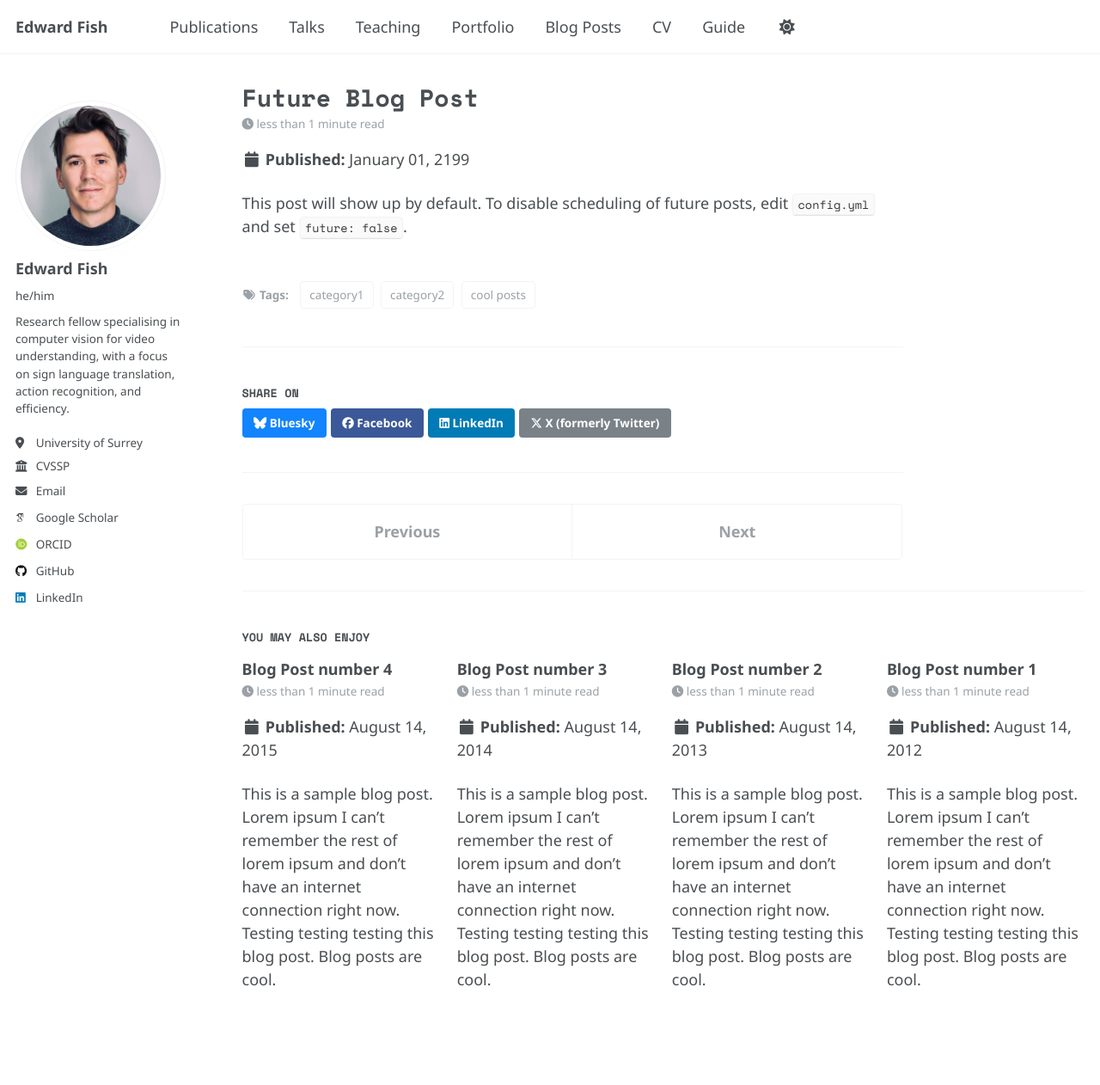
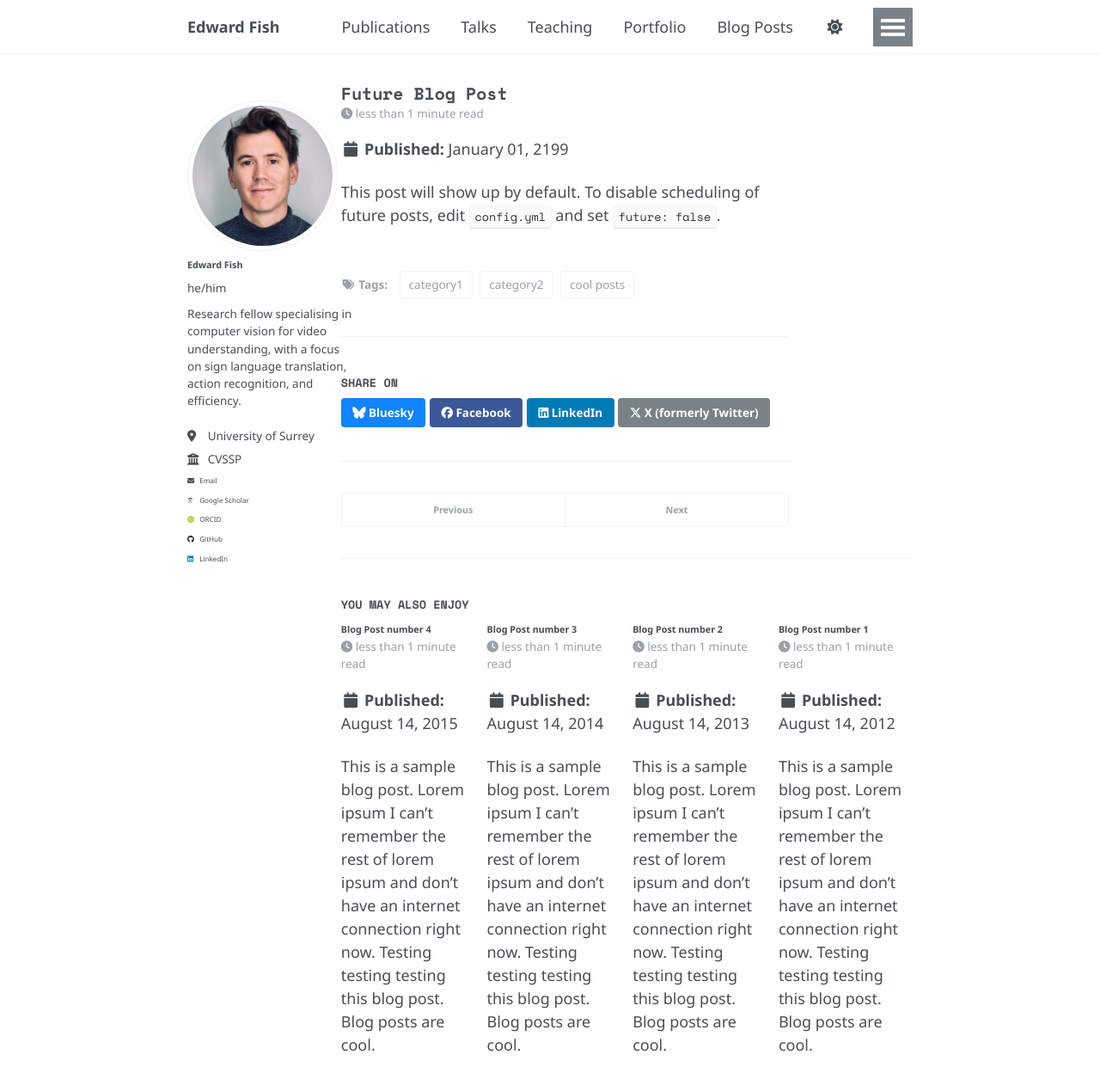
Before and after one commit to ed-fish/ed-fish.github.io, a Jekyll site: the page built from _posts/2199-01-01-future-post.md, in a window 1280 px wide and 1400 px high. Shown: the top 1262 px of the window at 86% size. Built offline with Jekyll 4.4.1, drawn with Linux system fonts in a browser that asks for light colours; some web fonts are replaced.

Commit message:
Update _themes.scss

```diff
--- a/_sass/_themes.scss
+++ b/_sass/_themes.scss
@@ -8,6 +8,7 @@ $doc-font-size               : 10;
 /* Paragraph indention */
 $paragraph-indent            : false; // true, false (default)
 $indent-var                  : 1.3em;
+
 
 /* System typefaces */
 /* --- CUSTOM FONTS APPLIED HERE --- */
@@ -28,10 +29,10 @@ $garamond                    : Garamond, serif;
 
 /* Type scale */
 $type-size-1                 : 2.441em;  // ~39.056px
-$type-size-2                 : 1.953em;  // ~31.248px
-$type-size-3                 : 1.563em;  // ~25.008px
-$type-size-4                 : 1.25em;   // ~20px
-$type-size-5                 : 1em;      // ~16px
+$type-size-2                 : 1.153em;  // ~31.248px
+$type-size-3                 : 1.1em;  // ~25.008px
+$type-size-4                 : 1.0em;   // ~20px
+$type-size-5                 : 0.6em;      // ~16px
 $type-size-6                 : 0.75em;   // ~12px
 $type-size-7                 : 0.6875em; // ~11px
 $type-size-8                 : 0.625em;  // ~10px
@@ -45,11 +46,11 @@ $global-letter-spacing       : 0.5px;      /* Adds a small amount of space betwe
 
 @include breakpoint-set("to ems", true);
 
-$small                      : 600px !default;
-$medium                     : 768px !default;
-$medium-wide                : 900px !default;
-$large                      : 925px !default;
-$x-large                    : 1280px !default;
+$small                      : 400px !default;
+$medium                     : 568px !default;
+$medium-wide                : 600px !default;
+$large                      : 725px !default;
+$x-large                    : 880px !default;
 
 /* ==========================================================================
    Grid
```
